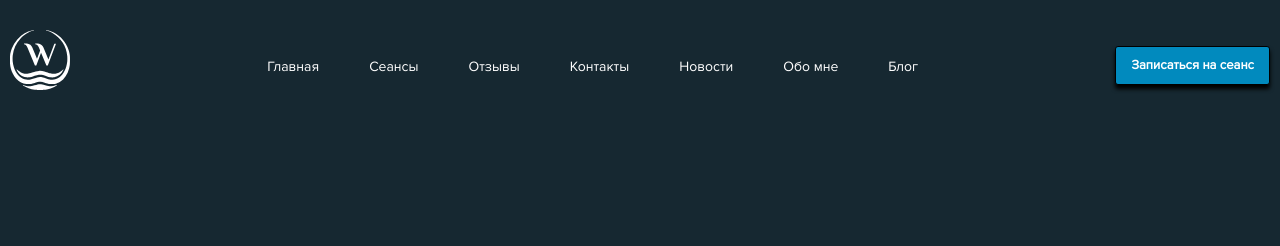
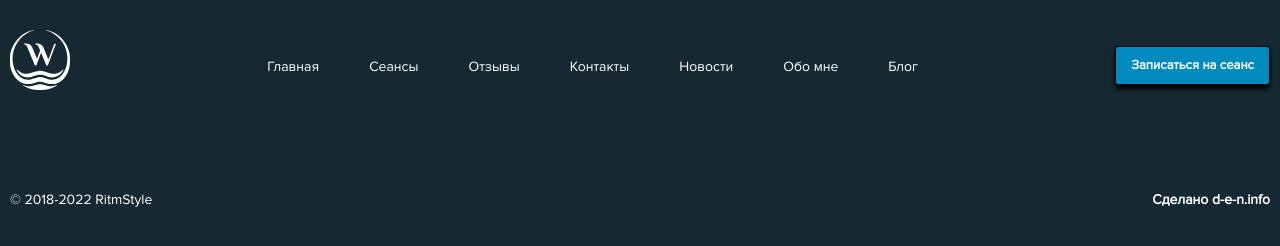
Before and after one commit to yanaaaacl/templates, a plain HTML site: page index.html in a window 1280 px wide. Drawn offline with Linux system fonts and the light colour scheme.

Commit message:
templates-footer

```diff
--- a/css/style.css
+++ b/css/style.css
@@ -10,6 +10,16 @@
 
 html{
     box-sizing: border-box;
+}
+
+html, body{
+    height: 100%;
+}
+
+.wrapper{
+    min-height: 100%;
+    display: flex;
+    flex-direction: column;
 }
 
 *, *:after, *:before{
@@ -61,9 +71,6 @@ body{
     font-size: 14px;
     line-height: 19px;
 }
-.btn__link{
-
-}
 
 .btn{
     color:#fff;
@@ -77,3 +84,29 @@ body{
     border: 1px solid #000000;
     box-shadow: 0px 4px 4px 0 #000000;
 }
+
+/*FOOTER*/
+
+.footer{
+    margin-top: 90px;
+    padding-bottom: 30px;
+}
+
+.copy{
+    display: flex;
+    justify-content: space-between;
+}
+
+.copy-text-p{
+    font-family: 'Proxima Nova', sans-serif;
+    font-weight: 400;
+    font-size: 14px;
+    line-height: 18px;
+}
+
+.copy_copy{
+    font-family: 'Proxima Nova', sans-serif;
+    font-weight: 700;
+    font-size: 14px;
+    line-height: 18px;
+}
--- a/index.html
+++ b/index.html
@@ -50,7 +50,16 @@
 
         </main>
         <footer class="footer">
-
+            <div class="container">
+                <div class="copy">
+                <div class="copy-text">
+                    <p class="copy-text-p">© 2018-2022 RitmStyle</p>
+                </div>
+                <div class="copy-text">
+                    <p class="copy-text-p copy_copy">Сделано d-e-n.info</p>
+                </div>
+            </div>
+        </div>
         </footer>
     </div>
 </body>
```
